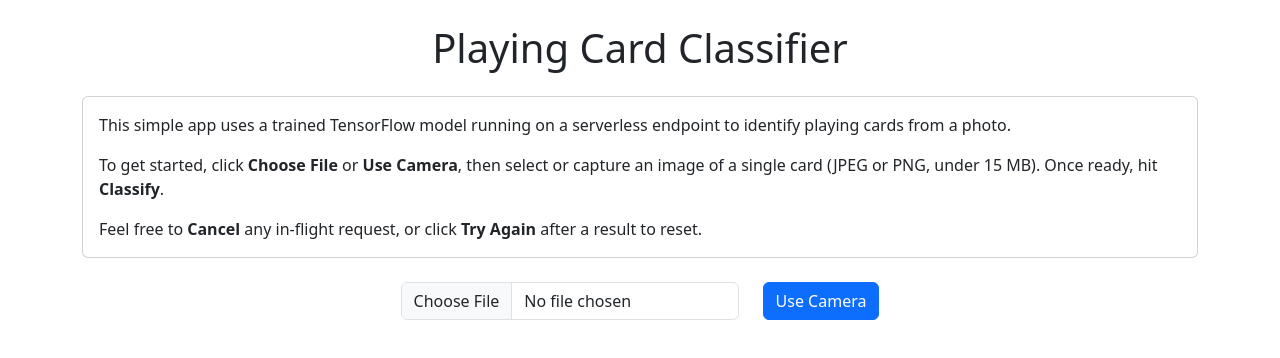
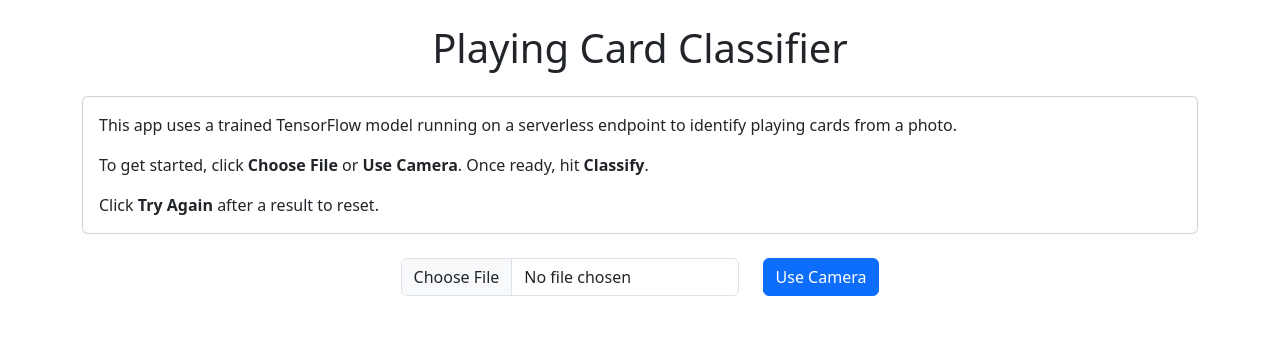
Before and after one commit to SteveTarter/playing-card-classifier-frontend, a React (Create React App) app: page / in a window 1280 px wide. Shown: the top 358 px of the page. Built offline with nearby package versions, Linux system fonts and the light colour scheme; no server answers.

Commit message:
Fix spinner to be in center of image.
Reduce intro card verbage.

```diff
--- a/src/CardClassifier.jsx
+++ b/src/CardClassifier.jsx
@@ -239,13 +239,13 @@
       <Card className="mb-4">
         <Card.Body>
           <Card.Text>
-            This simple app uses a trained TensorFlow model running on a serverless endpoint to identify playing cards from a photo.
+            This app uses a trained TensorFlow model running on a serverless endpoint to identify playing cards from a photo.
           </Card.Text>
           <Card.Text>
-            To get started, click <strong>Choose File</strong> or <strong>Use Camera</strong>, then select or capture an image of a single card (JPEG or PNG, under 15 MB). Once ready, hit <strong>Classify</strong>.
+            To get started, click <strong>Choose File</strong> or <strong>Use Camera</strong>. Once ready, hit <strong>Classify</strong>.
           </Card.Text>
           <Card.Text>
-            Feel free to <strong>Cancel</strong> any in-flight request, or click <strong>Try Again</strong> after a result to reset.
+            Click <strong>Try Again</strong> after a result to reset.
           </Card.Text>
         </Card.Body>
       </Card>
@@ -277,6 +277,7 @@
         <Row className="justify-content-center mb-3 text-center">
           {previewUrl ? (
           <Col xs="auto">
+            <div style={{ position: 'relative', display: 'inline-block' }}>
               <img
                 src={previewUrl}
                 alt="Card preview"
@@ -292,6 +293,7 @@
                   style={{position:"absolute",top:"50%",left:"50%",width:"2rem",height:"2rem",marginTop:"-1rem",marginLeft:"-1rem"}}
                 />
               )}
+            </div>
           </Col>
             ) : (
               <>
```
Lines whose indentation alone changed are shown as unchanged.
